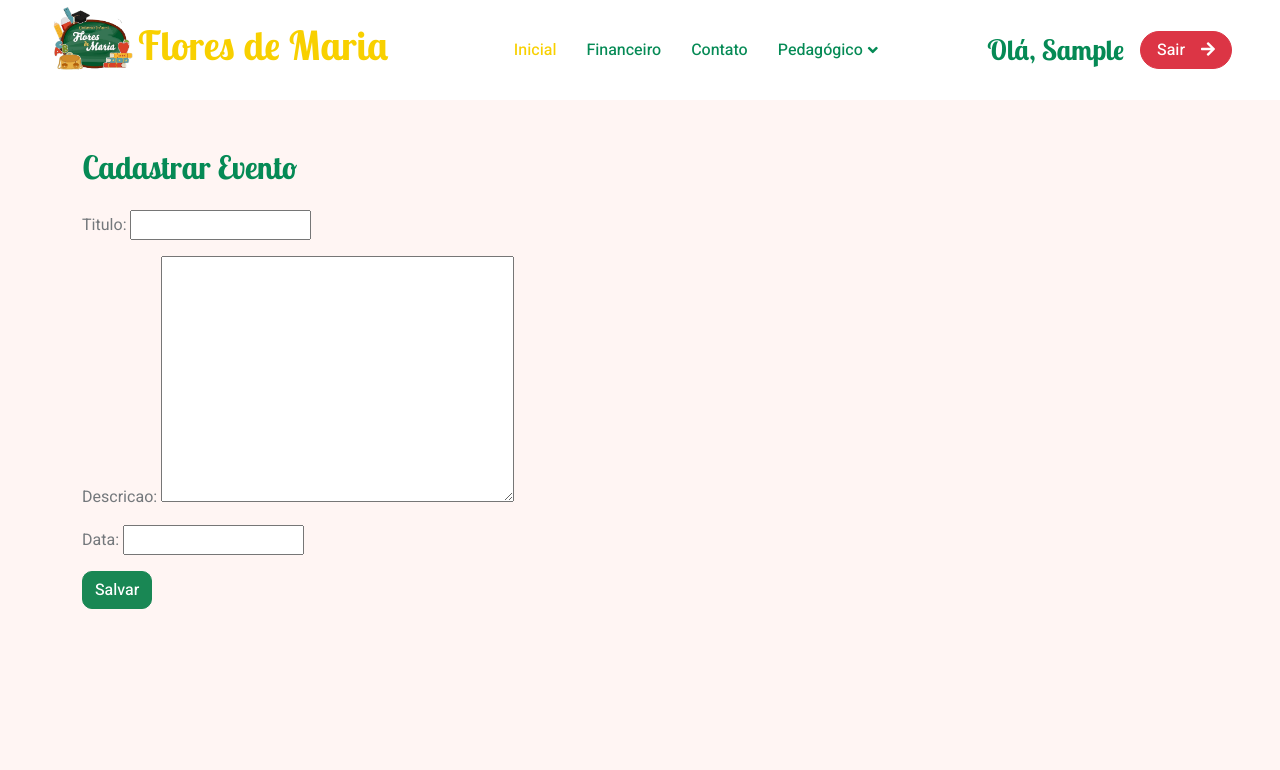
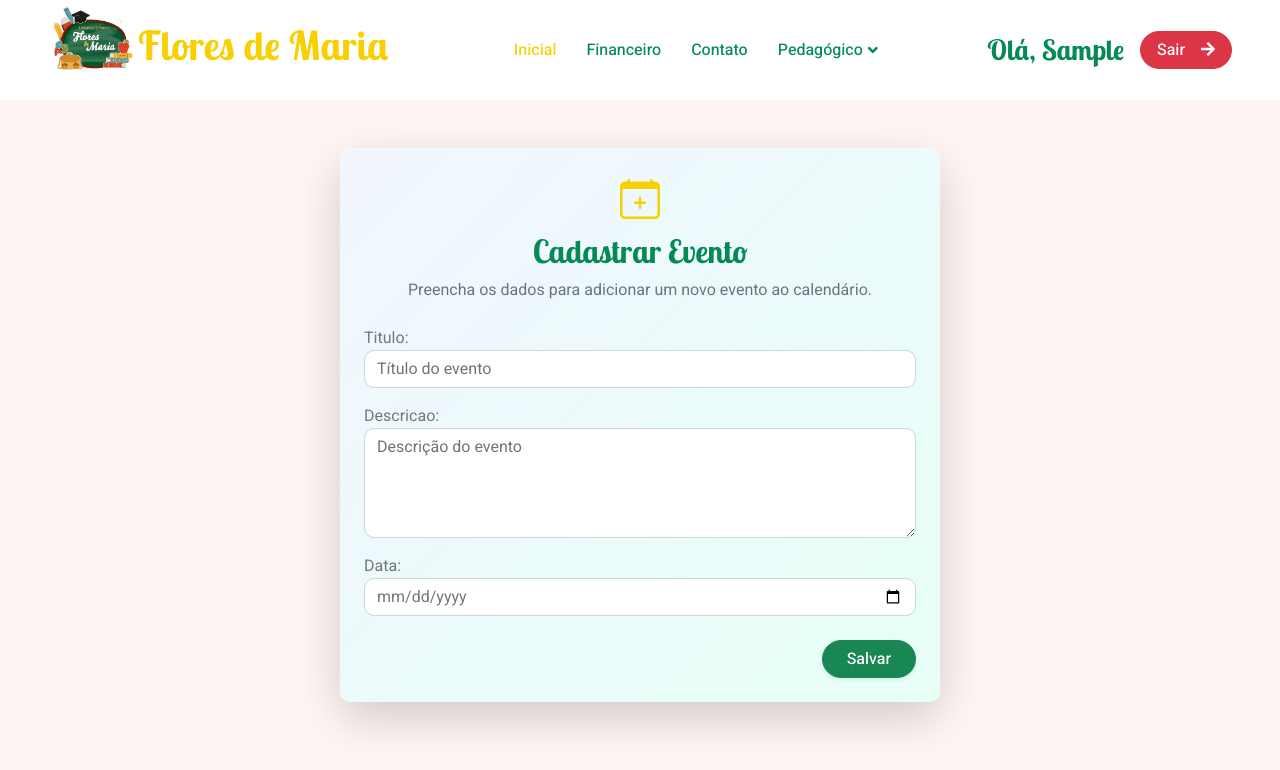
Before and after one commit to heribertomonteiro/edukids_backend, a Django app: page /calendario/evento/novo/ in a window 1280 px wide. Shown: the top 770 px of the page. Run offline with Django 5.2, Linux system fonts and the light colour scheme; the visitor is signed in with stand-in values (Sample User, id 1); some libraries are stand-ins or nearby versions.

Commit message:
feat: enhance event and post creation templates with improved styling and form controls

```diff
--- a/home/forms.py
+++ b/home/forms.py
@@ -15,3 +15,8 @@ class EventoForm(forms.ModelForm):
     class Meta:
         model = Evento
         fields = ['titulo', 'descricao', 'data']
+        widgets = {
+            'titulo': forms.TextInput(attrs={'class': 'form-control', 'placeholder': 'Título do evento'}),
+            'descricao': forms.Textarea(attrs={'class': 'form-control', 'rows': 4, 'placeholder': 'Descrição do evento'}),
+            'data': forms.DateInput(attrs={'class': 'form-control', 'type': 'date'}),
+        }
--- a/home/templates/base.html
+++ b/home/templates/base.html
@@ -49,14 +49,14 @@
             </button>
             <div class="collapse navbar-collapse" id="navbarCollapse">
                 <div class="navbar-nav mx-auto">
-                    <a href="index.html" class="nav-item nav-link active">Inicial</a>
-                    <a href="financeiro.html" class="nav-item nav-link">Financeiro</a>
-                    <a href="contato.html" class="nav-item nav-link">Contato</a>
+                    <a href="{% url 'home' %}" class="nav-item nav-link active">Inicial</a>
+                    <a href="{% url 'home' %}" class="nav-item nav-link">Financeiro</a>
+                    <a href="{% url 'home' %}" class="nav-item nav-link">Contato</a>
                     <div class="nav-item dropdown">
                         <a href="#" class="nav-link dropdown-toggle" data-bs-toggle="dropdown">Pedagógico</a>
                         <div class="dropdown-menu rounded-0 rounded-bottom border-0 shadow-sm m-0">
-                            <a href="blog.html" class="dropdown-item">Blog</a>
-                            <a href="calendario.html" class="dropdown-item">Calendário Anual</a>
+                            <a href="{% url 'lista' %}" class="dropdown-item">Blog</a>
+                            <a href="{% url 'calendario' %}" class="dropdown-item">Calendário Anual</a>
                         </div>
                     </div>
                 </div>
@@ -65,9 +65,12 @@
                 {% else %}
                     <div class="d-flex flex-lg-row flex-column align-items-lg-center align-items-start">
                         <span class="h3 me-3 mb-0">Olá, {{user.first_name}}</span>
-                        <a href="{% url 'logout' %}" class="btn btn-danger rounded-pill px-3 mt-2 mt-lg-0">
-                            Sair<i class="fa fa-arrow-right ms-3"></i>
-                        </a>
+                        <form method="post" action="{% url 'logout' %}">
+                            {% csrf_token %}
+                            <button type="submit" class="btn btn-danger rounded-pill px-3 mt-2 mt-lg-0">
+                                Sair<i class="fa fa-arrow-right ms-3"></i>
+                            </button>
+                        </form>
                     </div>
                 {% endif %}
             </div>
--- a/home/templates/calendario.html
+++ b/home/templates/calendario.html
@@ -15,7 +15,7 @@
 
         <div class="row g-4 justify-content-center calendar-grid-months">
             {% for mes in meses %}
-                <div class="col-md-6 col-lg-4 d-flex align-items-stretch animate__animated animate__fadeInUp" style="animation-delay: {{ forloop.counter | add:'0.1' }}s;">
+                <div class="col-md-6 col-lg-4 d-flex align-items-stretch animate__animated animate__fadeInUp" style="animation-delay: 0.{{ forloop.counter }}s;">
                     <div class="card shadow-hover border-0 h-100 d-flex flex-column">
                         <div class="card-header text-center py-3" style="background-color: var(--primary); color: white;">
                             <h3 class="h4 mb-0 font-secondary">{{ mes.nome|capfirst }}</h3>
--- a/home/templates/create_event.html
+++ b/home/templates/create_event.html
@@ -1,11 +1,23 @@
 {% extends "base.html" %}
 {% block conteudo %}
-<div class="container mt-5">
-    <h2 class="mb-4">Cadastrar Evento</h2>
-    <form method="post">
-        {% csrf_token %}
-        {{ form.as_p }}
-        <button type="submit" class="btn btn-success">Salvar</button>
-    </form>
+<div class="container py-5">
+    <div class="card border-0 shadow-lg rounded-4 mx-auto" style="max-width: 600px; background: linear-gradient(135deg, #f2f6ff 0%, #e6fff7 100%);">
+        <div class="card-body p-4">
+            <div class="text-center mb-4">
+                <span class="fs-1 text-primary">
+                    <i class="bi bi-calendar-plus"></i>
+                </span>
+                <h2 class="mb-2">Cadastrar Evento</h2>
+                <p class="text-muted mb-0">Preencha os dados para adicionar um novo evento ao calendário.</p>
+            </div>
+            <form method="post">
+                {% csrf_token %}
+                {{ form.as_p }}
+                <div class="d-flex justify-content-end mt-4">
+                    <button type="submit" class="btn btn-success rounded-pill px-4 shadow-sm">Salvar</button>
+                </div>
+            </form>
+        </div>
+    </div>
 </div>
 {% endblock %}
```
Also changed, not shown: home/templates/createpost.html (+15 -15 lines), media/imagens/classes-4.jpg (added).
